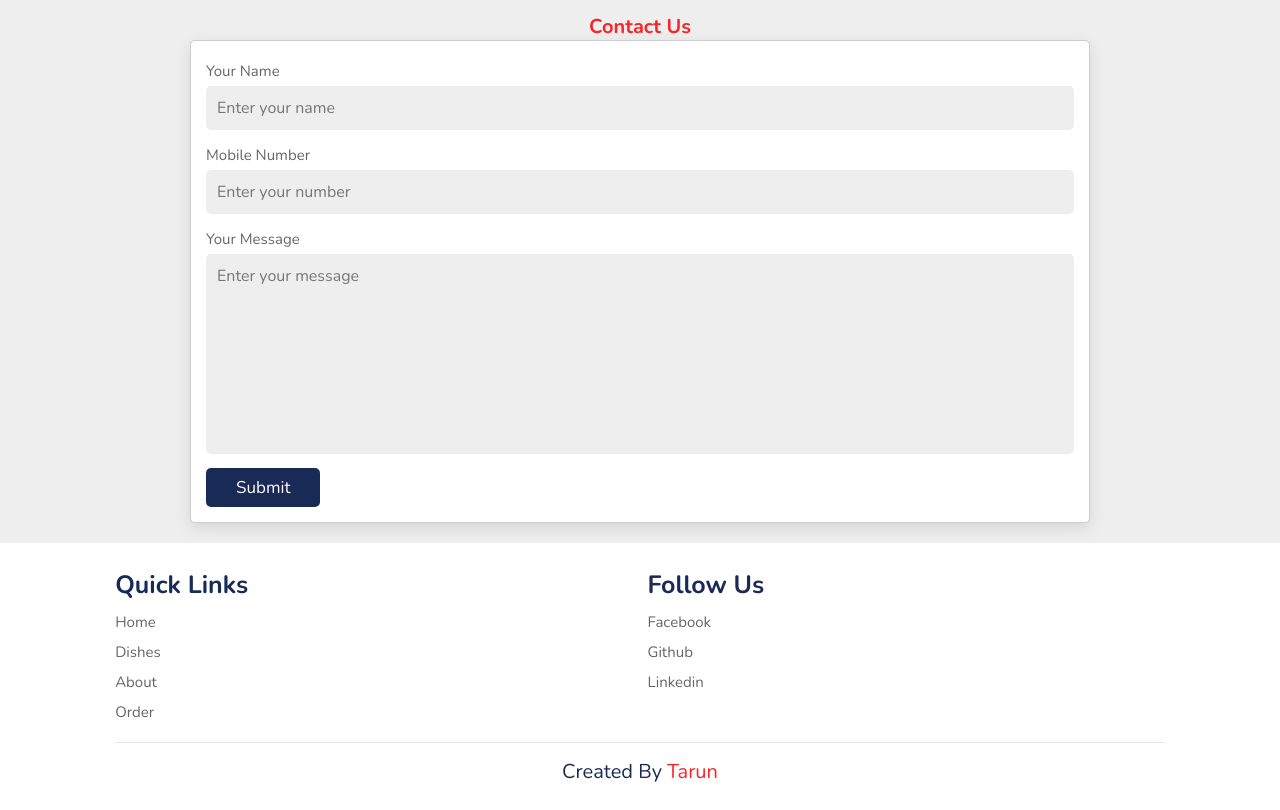
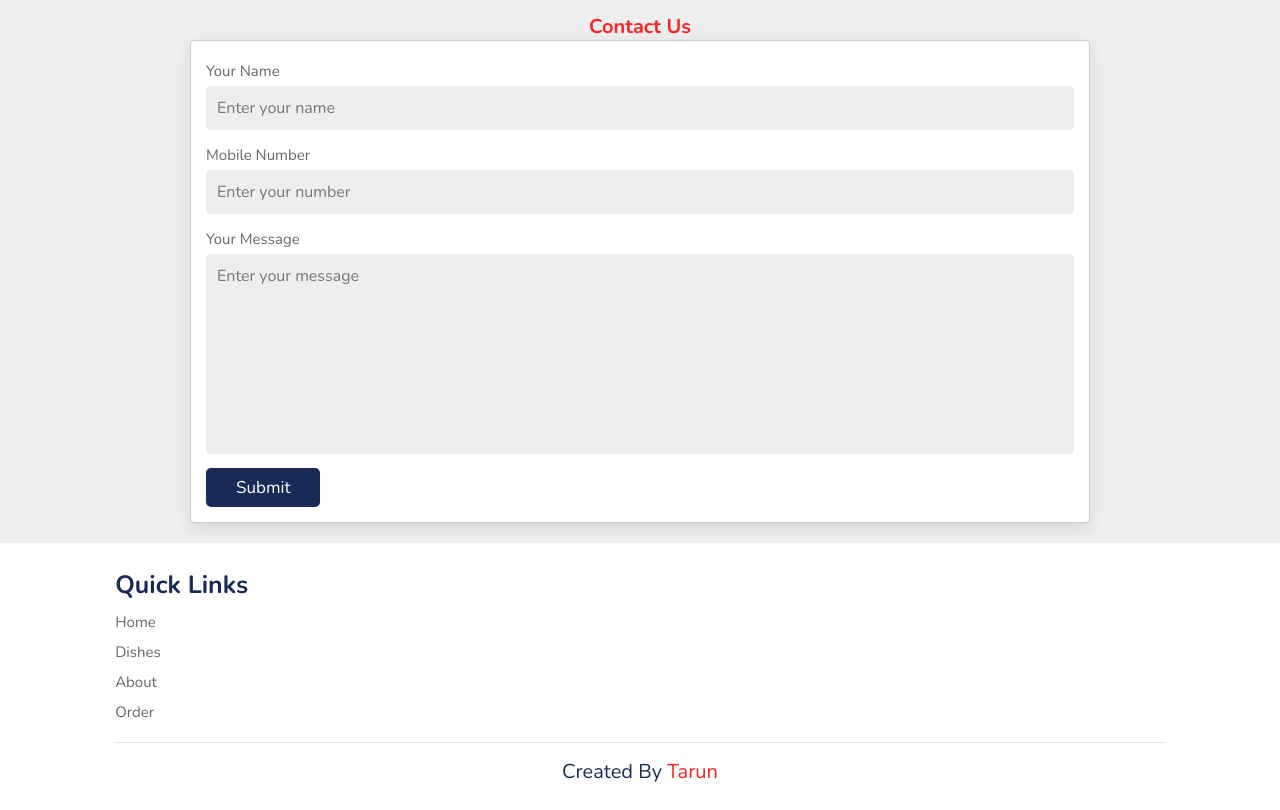
Before and after one commit to Tarun0951/Food, a plain HTML site: page Frontend/public/index.html in a window 1280 px wide. Shown: the part 2088-2898 px from the top of the page. Drawn offline with nearby package versions, Linux system fonts and the light colour scheme.

Commit message:
Update index.html

```diff
--- a/Frontend/public/index.html
+++ b/Frontend/public/index.html
@@ -211,12 +211,7 @@
             <a href="#about">about</a>
             <a href="#order">order</a>
         </div>
-        <div class="box">
-            <h3>follow us</h3>
-            <a href="https://www.facebook.com/profile.php?id=100006540690109"target="_blank">Facebook</a>
-            <a href="https://github.com/AhmedGamal710"target="_blank">Github</a>
-            <a href="https://www.linkedin.com/in/ahmed-gamal-199a161a4"target="_blank">Linkedin</a>
-        </div>
+
 
     </div>
 
```
